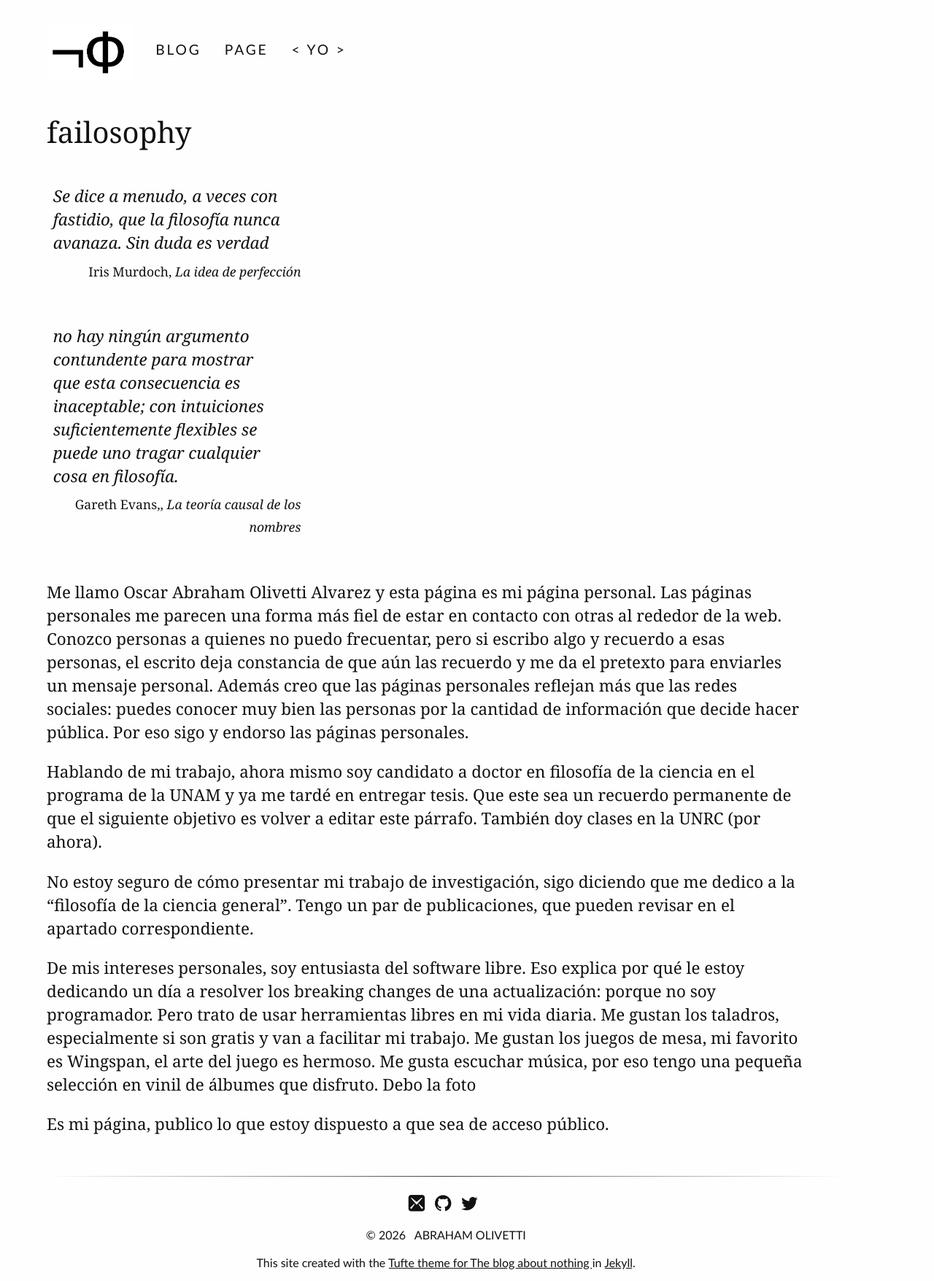
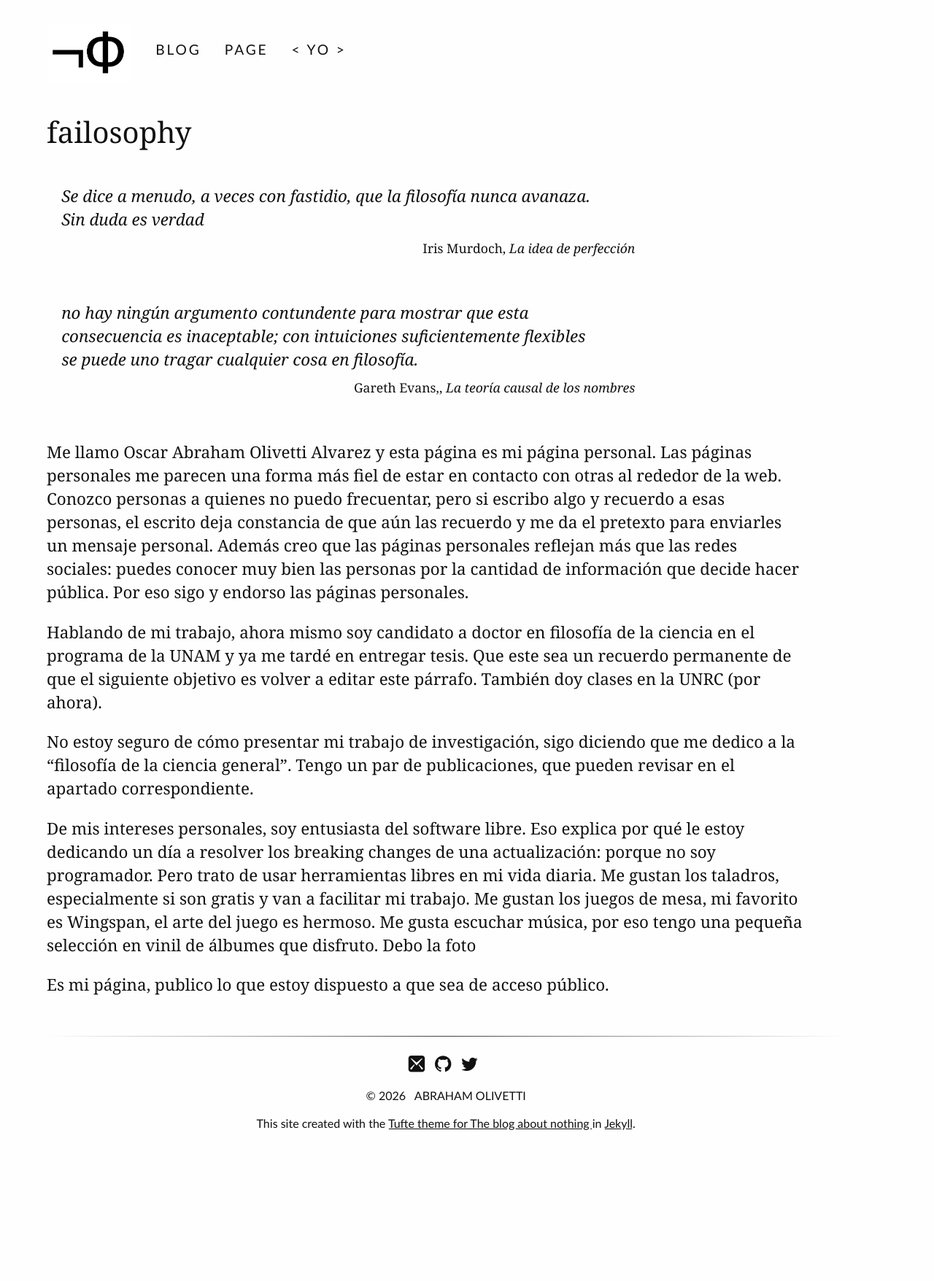
Before and after one commit to Oiuhukt/failosophy, a Jekyll site: the page built from about/index.md, in a window 1280 px wide. Shown: the whole page at 73% size. Built offline with Jekyll 4.4.1, drawn with Linux system fonts in a browser that asks for light colours; some web fonts are replaced; after the commit the page ends 1565 px from its top, so only the background shows below that.

```diff
--- a/css/tufte.scss
+++ b/css/tufte.scss
@@ -145,10 +145,10 @@
 }
 
 body {
-    width: 87.5%;
+    width: 90%;
     margin-left: auto;
     margin-right: auto;
-    padding-left: 12.5%;
+    padding-left: 0;
     font-family: $body-font;
     background-color: $bg-color;
     color: $text-color;
@@ -213,13 +213,13 @@
 /* Chapter Epigraphs */
 div.epigraph {
     margin: 3.5636rem 0;
-    width: 55%;
+    width: 70%;
 }
 
 div.epigraph > blockquote {
     margin-top: 3rem;
     margin-bottom: 3rem;
-    width: 55%;
+    width: 100%;
 }
 
 div.epigraph > blockquote,
@@ -476,7 +476,7 @@
 div.table-wrapper,
 .MJXc-display,
 .MathJax {
-    width: 55%;
+    width: 60%;
 }
 
 div.table-wrapper,
```
